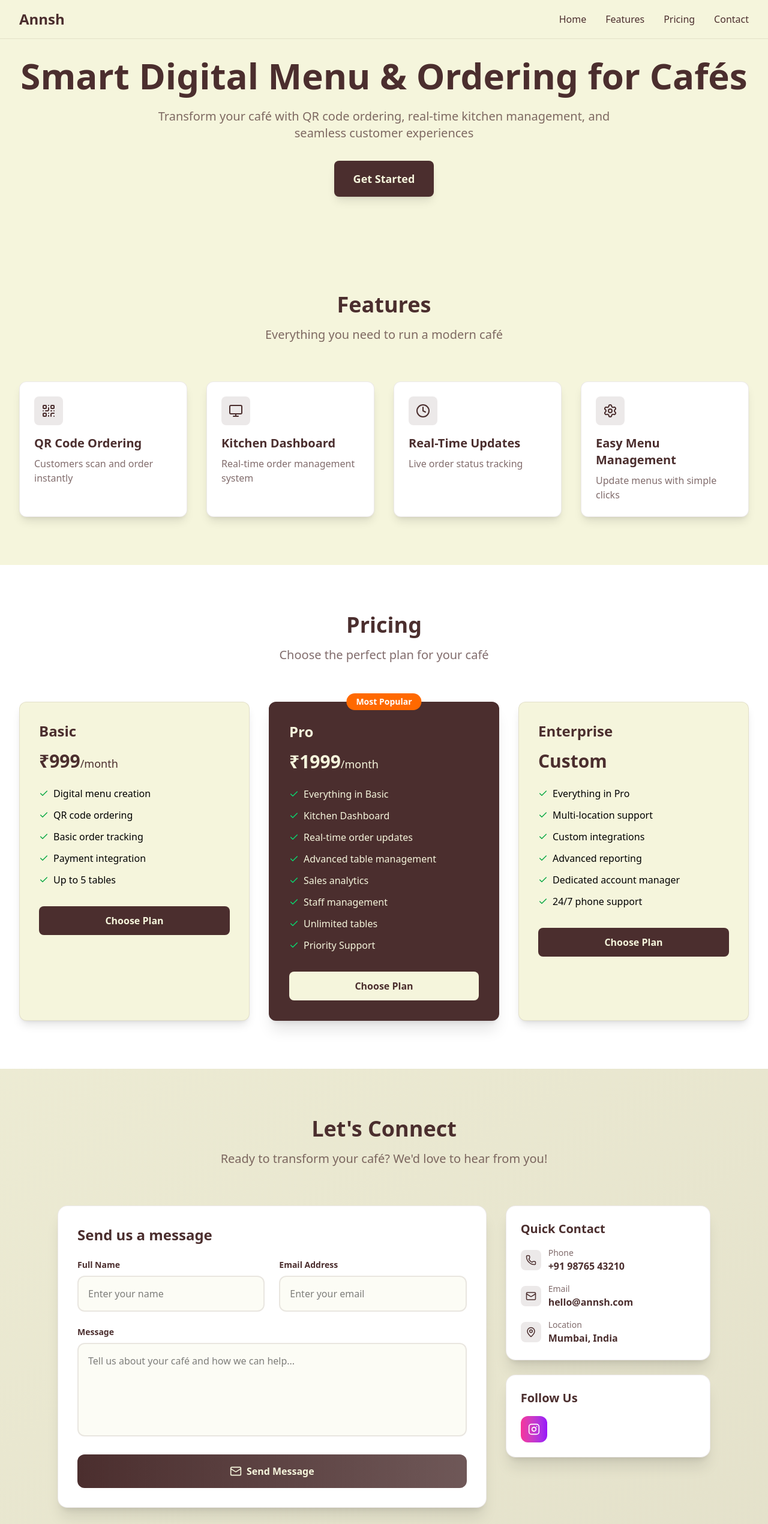
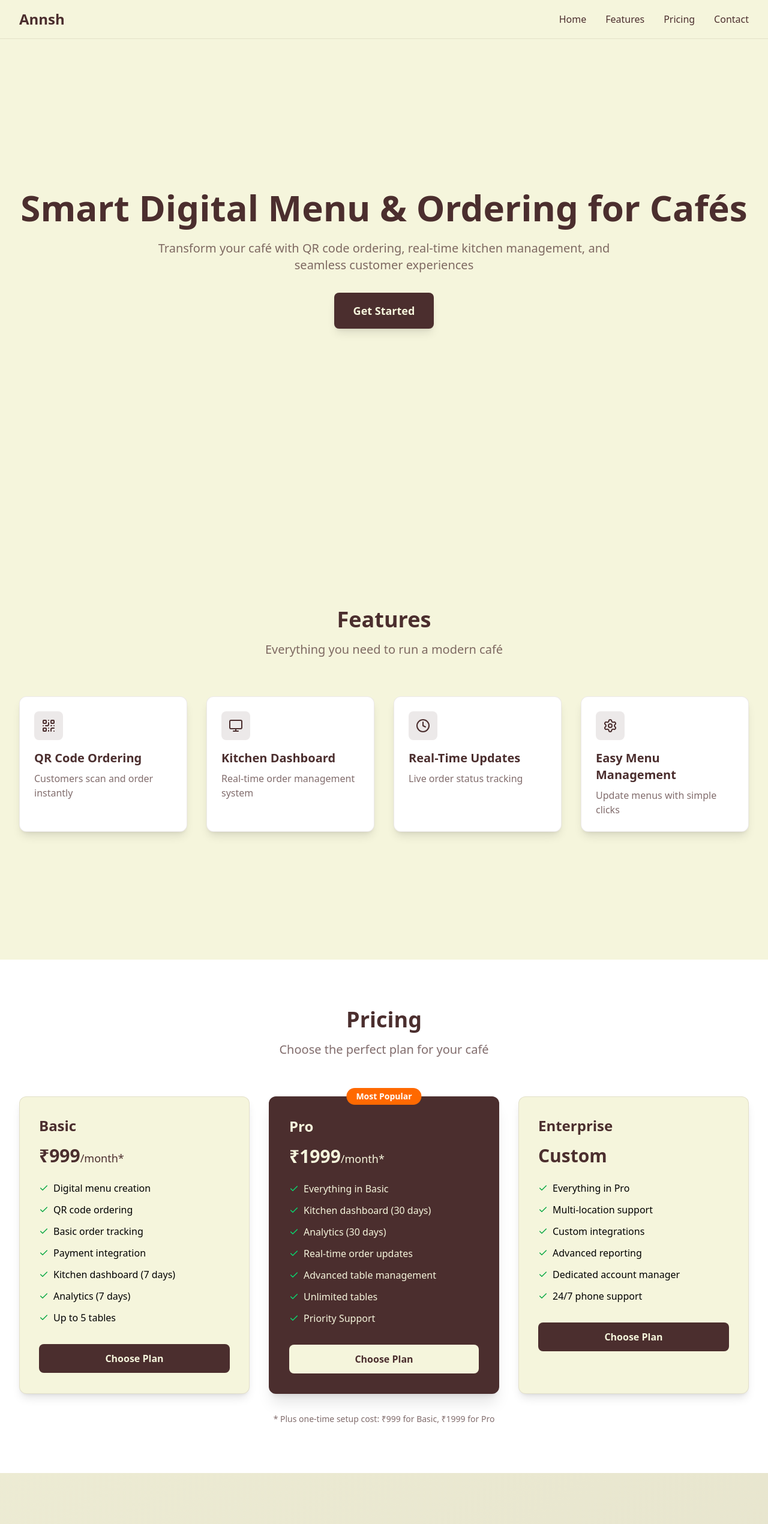
Before and after one commit to Dhruvjainn11/DineFlow, a React (Vite) app in the folder InfoSite/: page / in a window 1280 px wide. Shown: the top 2541 px of the page at 60% size. Built offline with nearby package versions, Linux system fonts and the light colour scheme.

Commit message:
update UI

```diff
--- a/InfoSite/src/pages/AnnshLanding.jsx
+++ b/InfoSite/src/pages/AnnshLanding.jsx
@@ -1,9 +1,19 @@
 import React, { useState } from 'react';
-import { motion } from 'framer-motion';
+import { motion, useScroll, useTransform } from 'framer-motion';
 import { QrCode, Monitor, Clock, Settings, Check, MessageCircle, Mail, Phone, MapPin, Instagram, Facebook, Twitter } from 'lucide-react';
 
 const AnnshLanding = () => {
   const [formData, setFormData] = useState({ name: '', email: '', message: '' });
+  const { scrollYProgress } = useScroll();
+
+  const sectionVariants = {
+    hidden: { opacity: 0, y: 100 },
+    visible: {
+      opacity: 1,
+      y: 0,
+      transition: { duration: 0.8, ease: "easeOut" }
+    }
+  };
 
   const handleSubmit = (e) => {
     e.preventDefault();
@@ -11,11 +21,14 @@
   };
 
   const scrollToSection = (id) => {
-    document.getElementById(id)?.scrollIntoView({ behavior: 'smooth' });
+    document.getElementById(id)?.scrollIntoView({
+      behavior: 'smooth',
+      block: 'start'
+    });
   };
 
   return (
-    <div className="bg-[#f5f5dc] min-h-screen">
+    <div className="bg-[#f5f5dc] min-h-screen overflow-x-hidden">
       {/* Navbar */}
       <nav className="fixed top-0 w-full bg-[#f5f5dc]/90 backdrop-blur-sm z-50 border-b border-[#4b2e2e]/10">
         <div className="max-w-7xl mx-auto px-4 sm:px-6 lg:px-8">
@@ -37,12 +50,18 @@
       </nav>
 
       {/* Hero Section */}
-      <section id="home" className="pt-24 pb-20">
+      <motion.section
+        id="home"
+        className="min-h-screen flex items-center justify-center pt-16"
+        variants={sectionVariants}
+        initial="hidden"
+        animate="visible"
+      >
         <div className="max-w-7xl mx-auto px-4 sm:px-6 lg:px-8 text-center">
           <motion.div
-            initial={{ opacity: 0, y: 30 }}
+            initial={{ opacity: 0, y: 50 }}
             animate={{ opacity: 1, y: 0 }}
-            transition={{ duration: 0.8 }}
+            transition={{ duration: 1, delay: 0.2 }}
           >
             <h1 className="text-5xl md:text-6xl font-bold text-[#4b2e2e] mb-6">
               Smart Digital Menu & Ordering for Cafés
@@ -59,11 +78,18 @@
             </motion.button>
           </motion.div>
         </div>
-      </section>
+      </motion.section>
 
       {/* Features Section */}
-      <section id="features" className="py-20">
-        <div className="max-w-7xl mx-auto px-4 sm:px-6 lg:px-8">
+      <motion.section
+        id="features"
+        className="min-h-screen flex items-center py-20"
+        variants={sectionVariants}
+        initial="hidden"
+        whileInView="visible"
+        viewport={{ once: true, amount: 0.3 }}
+      >
+        <div className="max-w-7xl mx-auto px-4 sm:px-6 lg:px-8 w-full">
           <motion.div
             initial={{ opacity: 0, y: 30 }}
             whileInView={{ opacity: 1, y: 0 }}
@@ -98,11 +124,18 @@
             ))}
           </div>
         </div>
-      </section>
+      </motion.section>
 
       {/* Pricing Section */}
-      <section id="pricing" className="py-20 bg-white">
-        <div className="max-w-7xl mx-auto px-4 sm:px-6 lg:px-8">
+      <motion.section
+        id="pricing"
+        className="min-h-screen flex items-center py-20 bg-white"
+        variants={sectionVariants}
+        initial="hidden"
+        whileInView="visible"
+        viewport={{ once: true, amount: 0.3 }}
+      >
+        <div className="max-w-7xl mx-auto px-4 sm:px-6 lg:px-8 w-full">
           <motion.div
             initial={{ opacity: 0, y: 30 }}
             whileInView={{ opacity: 1, y: 0 }}
@@ -122,12 +155,14 @@
               className="bg-[#f5f5dc] p-8 rounded-xl shadow-lg border border-[#4b2e2e]/10"
             >
               <h3 className="text-2xl font-bold text-[#4b2e2e] mb-4">Basic</h3>
-              <div className="text-3xl font-bold text-[#4b2e2e] mb-6">₹999<span className="text-lg font-normal">/month</span></div>
+              <div className="text-3xl font-bold text-[#4b2e2e] mb-6">₹999<span className="text-lg font-normal">/month*</span></div>
               <ul className="space-y-3 mb-8">
                 <li className="flex items-center"><Check className="text-green-600 mr-2" size={16} />Digital menu creation</li>
                 <li className="flex items-center"><Check className="text-green-600 mr-2" size={16} />QR code ordering</li>
                 <li className="flex items-center"><Check className="text-green-600 mr-2" size={16} />Basic order tracking</li>
                 <li className="flex items-center"><Check className="text-green-600 mr-2" size={16} />Payment integration</li>
+                <li className="flex items-center"><Check className="text-green-600 mr-2" size={16} />Kitchen dashboard (7 days)</li>
+                <li className="flex items-center"><Check className="text-green-600 mr-2" size={16} />Analytics (7 days)</li>
                 <li className="flex items-center"><Check className="text-green-600 mr-2" size={16} />Up to 5 tables</li>
               </ul>
               <button className="w-full bg-[#4b2e2e] text-[#f5f5dc] py-3 rounded-lg font-semibold hover:bg-[#4b2e2e]/90 transition-colors">
@@ -147,14 +182,13 @@
                 Most Popular
               </div>
               <h3 className="text-2xl font-bold text-[#f5f5dc] mb-4">Pro</h3>
-              <div className="text-3xl font-bold text-[#f5f5dc] mb-6">₹1999<span className="text-lg font-normal">/month</span></div>
+              <div className="text-3xl font-bold text-[#f5f5dc] mb-6">₹1999<span className="text-lg font-normal">/month*</span></div>
               <ul className="space-y-3 mb-8 text-[#f5f5dc]">
                 <li className="flex items-center"><Check className="text-green-400 mr-2" size={16} />Everything in Basic</li>
-                <li className="flex items-center"><Check className="text-green-400 mr-2" size={16} />Kitchen Dashboard</li>
+                <li className="flex items-center"><Check className="text-green-400 mr-2" size={16} />Kitchen dashboard (30 days)</li>
+                <li className="flex items-center"><Check className="text-green-400 mr-2" size={16} />Analytics (30 days)</li>
                 <li className="flex items-center"><Check className="text-green-400 mr-2" size={16} />Real-time order updates</li>
                 <li className="flex items-center"><Check className="text-green-400 mr-2" size={16} />Advanced table management</li>
-                <li className="flex items-center"><Check className="text-green-400 mr-2" size={16} />Sales analytics</li>
-                <li className="flex items-center"><Check className="text-green-400 mr-2" size={16} />Staff management</li>
                 <li className="flex items-center"><Check className="text-green-400 mr-2" size={16} />Unlimited tables</li>
                 <li className="flex items-center"><Check className="text-green-400 mr-2" size={16} />Priority Support</li>
               </ul>
@@ -185,12 +219,31 @@
               </button>
             </motion.div>
           </div>
+
+          {/* Setup Cost Note */}
+          <motion.div
+            initial={{ opacity: 0 }}
+            whileInView={{ opacity: 1 }}
+            transition={{ duration: 0.6, delay: 0.3 }}
+            className="text-center mt-8"
+          >
+            <p className="text-[#4b2e2e]/70 text-sm">
+              * Plus one-time setup cost: ₹999 for Basic, ₹1999 for Pro
+            </p>
+          </motion.div>
         </div>
-      </section>
+      </motion.section>
 
       {/* Contact Section */}
-      <section id="contact" className="py-20 bg-gradient-to-br from-[#4b2e2e]/5 to-[#4b2e2e]/10">
-        <div className="max-w-6xl mx-auto px-4 sm:px-6 lg:px-8">
+      <motion.section
+        id="contact"
+        className="min-h-screen flex items-center py-20 bg-gradient-to-br from-[#4b2e2e]/5 to-[#4b2e2e]/10"
+        variants={sectionVariants}
+        initial="hidden"
+        whileInView="visible"
+        viewport={{ once: true, amount: 0.3 }}
+      >
+        <div className="max-w-6xl mx-auto px-4 sm:px-6 lg:px-8 w-full">
           <motion.div
             initial={{ opacity: 0, y: 30 }}
             whileInView={{ opacity: 1, y: 0 }}
@@ -299,7 +352,18 @@
               </div>
 
               {/* WhatsApp */}
-
+              <motion.a
+                whileHover={{ scale: 1.05 }}
+                whileTap={{ scale: 0.95 }}
+                href="https://wa.me/919876543210"
+                className="block bg-gradient-to-r from-green-500 to-green-600 text-white p-6 rounded-2xl font-semibold shadow-xl hover:shadow-2xl transition-all duration-300"
+              >
+                <div className="flex items-center justify-center space-x-3">
+                  <MessageCircle size={24} />
+                  <span className="text-lg">Chat on WhatsApp</span>
+                </div>
+                <p className="text-center text-green-100 text-sm mt-2">Get instant support & demos</p>
+              </motion.a>
 
               {/* Social Links */}
               <div className="bg-white p-6 rounded-2xl shadow-xl border border-[#4b2e2e]/10">
@@ -308,12 +372,12 @@
                   <motion.a
                     whileHover={{ scale: 1.1 }}
                     whileTap={{ scale: 0.9 }}
-                    href="https://instagram.com/theannsh"
+                    href="https://instagram.com/annsh_official"
                     className="bg-gradient-to-r from-pink-500 to-purple-600 p-3 rounded-xl text-white hover:shadow-lg transition-all"
                   >
                     <Instagram size={20} />
                   </motion.a>
-                  {/* <motion.a
+                  <motion.a
                     whileHover={{ scale: 1.1 }}
                     whileTap={{ scale: 0.9 }}
                     href="https://facebook.com/annsh"
@@ -328,13 +392,13 @@
                     className="bg-sky-500 p-3 rounded-xl text-white hover:shadow-lg transition-all"
                   >
                     <Twitter size={20} />
-                  </motion.a> */}
+                  </motion.a>
                 </div>
               </div>
             </motion.div>
           </div>
         </div>
-      </section>
+      </motion.section>
 
       {/* Footer */}
       <footer className="bg-[#4b2e2e] text-[#f5f5dc] py-12">
```
